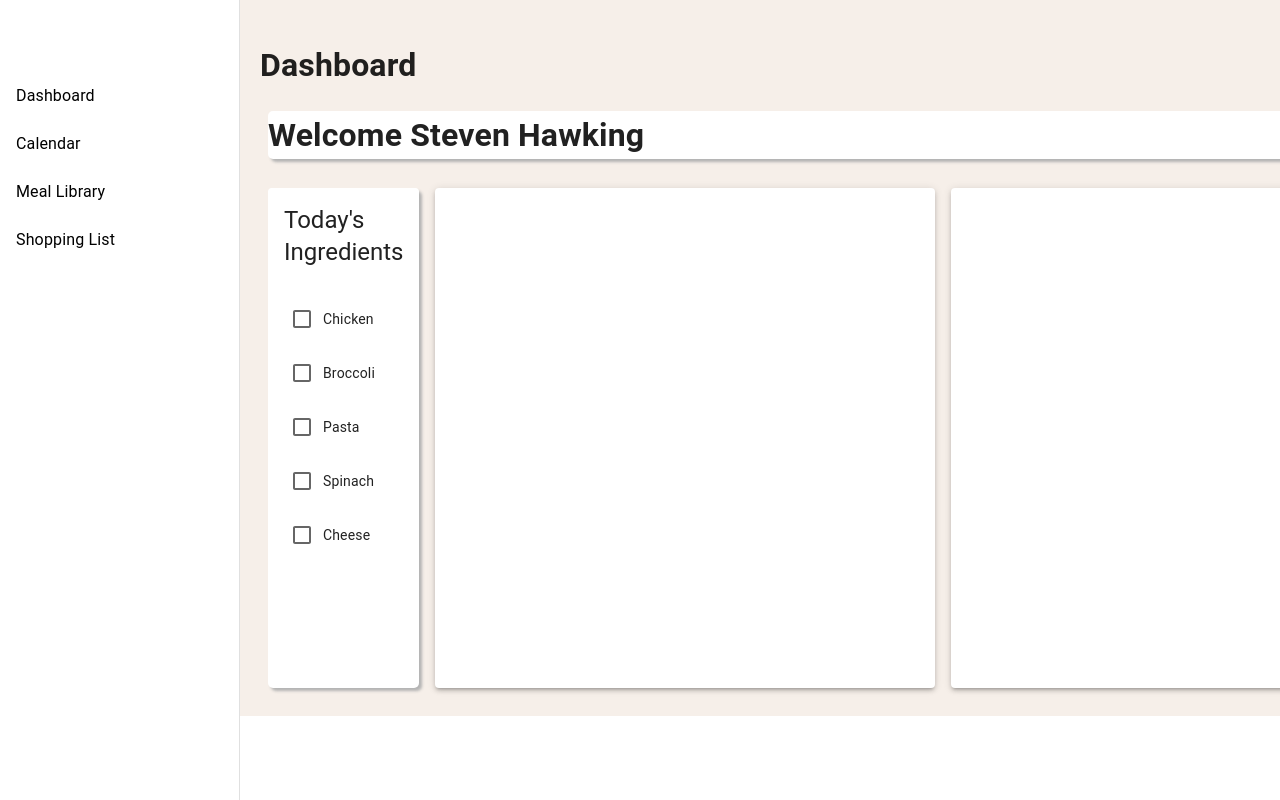
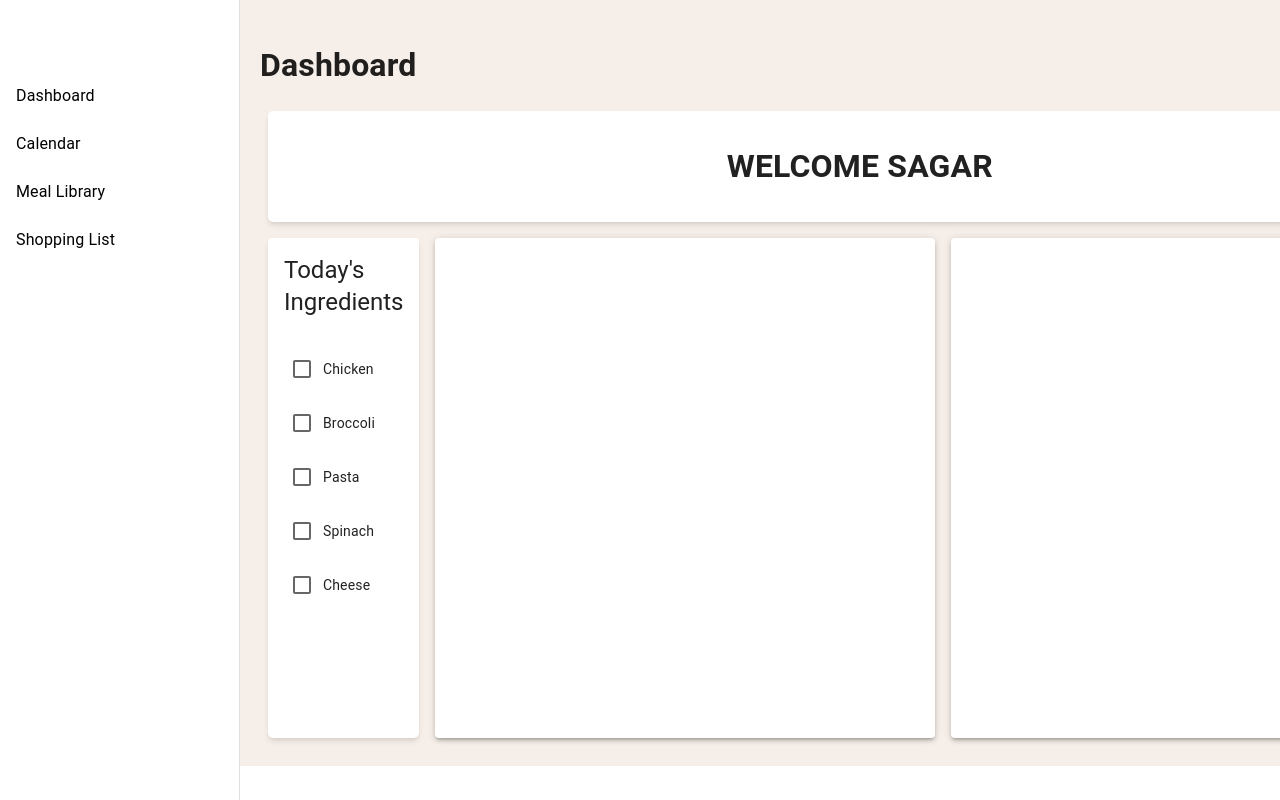
Before and after one commit to samuelpage98/FoodCal, a React (Create React App) app in the folder food-cal/: page / in a window 1280 px wide. Shown: the top 800 px of the page. Built offline with nearby package versions, Linux system fonts and the light colour scheme.

Commit message:
imporved asthetics

```diff
--- a/food-cal/src/components/DashboardGreeting.js
+++ b/food-cal/src/components/DashboardGreeting.js
@@ -1,6 +1,8 @@
+import './dashboardGreeting.css'
+
 function DashboardGreeting({ name }) {
     return (
-        <div className="dashboardWidget">
+        <div className="dashboardWidget dashboardGreeting">
             <h1>Welcome {name}</h1>
         </div>
     )
--- a/food-cal/src/components/DashboardPanel.js
+++ b/food-cal/src/components/DashboardPanel.js
@@ -9,9 +9,9 @@ function DashboardPanel() {
     return (
         <>
             <h1>Dashboard</h1>
-            <DashboardGreeting name="Steven Hawking" />
+            <DashboardGreeting name="Sagar" />
             <div style={{ display: "flex" }}>
-                <CheckListWidget/>
+                <CheckListWidget />
                 <DashboardCard width={500} height={500} />
                 <DashboardCard width={500} height={500} />
             </div>
--- /dev/null
+++ b/food-cal/src/components/dashboardGreeting.css
@@ -0,0 +1,5 @@
+div.dashboardGreeting{
+    padding: 10px;
+    text-transform: uppercase;
+    text-align: center;
+}
--- a/food-cal/src/components/dashboardWidget.css
+++ b/food-cal/src/components/dashboardWidget.css
@@ -1,6 +1,6 @@
 .dashboardWidget{
     background-color: white;
-    box-shadow: 3px 3px 3px #b3b3b3;
+    box-shadow: rgba(0, 0, 0, 0.1) 0px 4px 6px -1px, rgba(0, 0, 0, 0.06) 0px 2px 4px -1px;
     border-radius: 5px;
     margin: 8px;
 }
```
Also changed, not shown: 1 other file (tests, documents, lock files or other folders).
